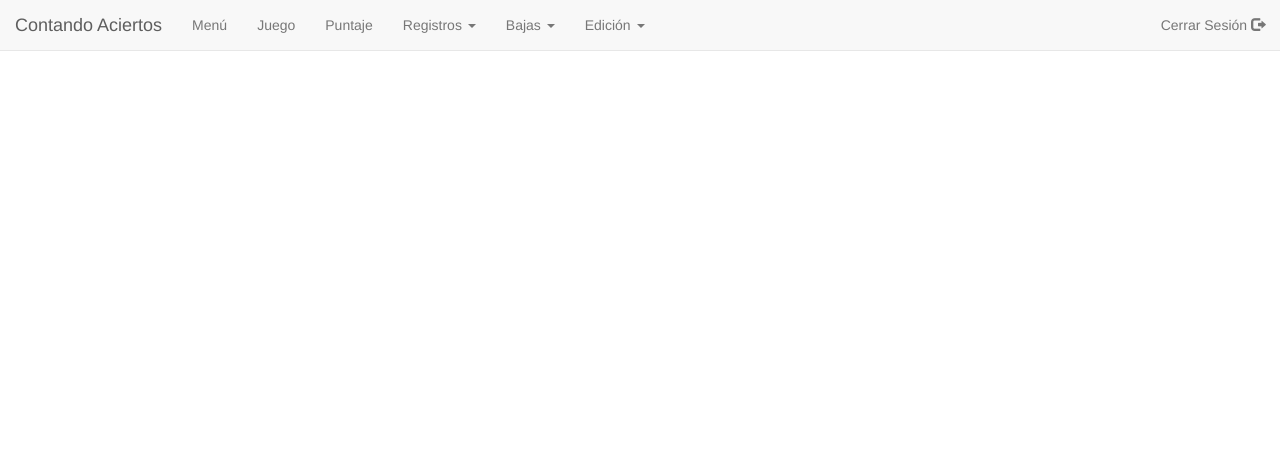
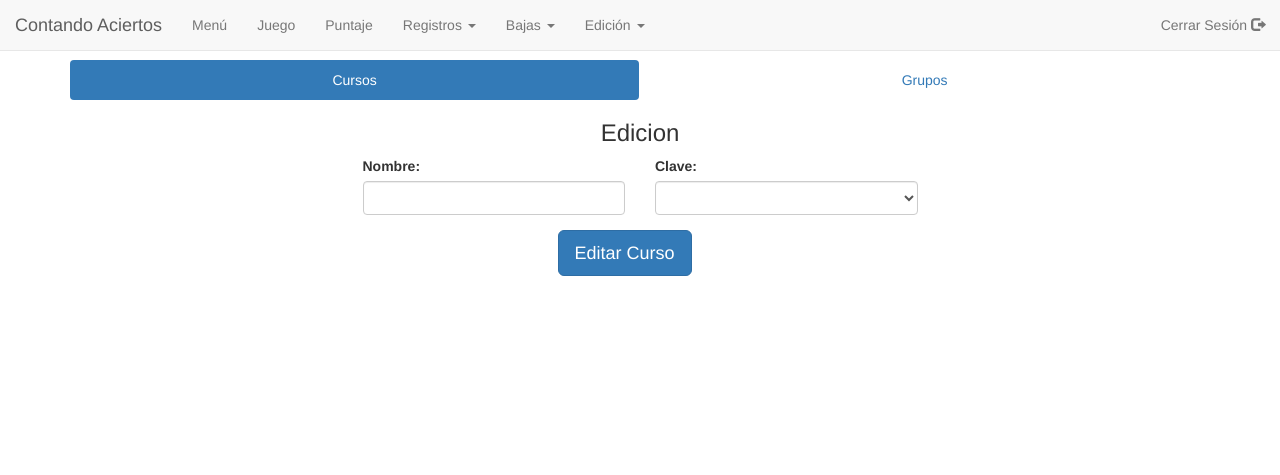
Before and after one commit to luisreyna93/ContandoAciertos, a PHP site: page /views/edCursosGrupos.php in a window 1280 px wide. Shown: the top 475 px of the page. Run offline with PHP 8.4, Linux system fonts and the light colour scheme; lists and menus that the app fills with data are empty.

Commit message:
Added edit view for courses and groups

```diff
--- a/Script para creación de base de datos.sql
+++ b/Script para creación de base de datos.sql
@@ -40,7 +40,7 @@ CREATE TABLE IF NOT EXISTS `Grupo` (
 `idGrupo` int(11) NOT NULL PRIMARY KEY AUTO_INCREMENT,
   `idMaestro` int(11) NOT NULL,
   `idMateria` int(11) NOT NULL,
-  `numero` int(11) NOT NULL,
+  `numero` int(11) NOT NULL UNIQUE,
   FOREIGN KEY(`idMaestro`) REFERENCES `Usuario`(`idUsuario`),
   FOREIGN KEY(`idMateria`) REFERENCES `Materia`(`idMateria`)
 ) ENGINE=InnoDB DEFAULT CHARSET=latin1;
--- a/views/edCursosGrupos.php
+++ b/views/edCursosGrupos.php
@@ -1,9 +1,10 @@
 <?php
-$PageTitle="EdicionCursosyGrupos";
+$PageTitle="RegistroCursosyGrupos";
 include_once('../elements/header.php');
 ?>
 
-    <title>Contando Aciertos - Edición de Cursos y Grupos</title>
+    <title>Contando Aciertos - Registro Cursos y Grupos</title>
+    <link type = 'text/css' rel = 'stylesheet' href = '../css/footerHeader.css'>
     </head>
 
     <?php
@@ -11,6 +12,71 @@ include_once('../elements/header.php');
     ?>
 
     <body>
+    	<div id="edicionUsuarios" class="container">
+	    	<ul class="nav nav-pills nav-justified">
+				<li class="active"><a data-toggle="pill" href="#cursos">Cursos</a></li>
+				<li><a data-toggle="pill" href="#grupos">Grupos</a></li>
+			</ul>
+
+			<div class="tab-content">
+				<div id="cursos" class="tab-pane fade in active">
+					<h3 class="text-center">Edicion</h3>
+					<div class="row">
+						<div class="col-sm-3 col-sm-offset-3">
+							<label>Nombre:</label>
+							<div class="form-group">
+								<input type="text" class="form-control" id="nombreCurso"/>
+							</div>
+						</div>
+						<div class="col-sm-3">
+                            <div class="form-group">
+								<label for="selClave">Clave:</label>
+								<select class="form-control" id="selClave">
+							  	</select>
+						    </div>
+						</div>
+
+						<div class="col-sm-2 col-sm-offset-5">
+							<div class="form-group">
+								<button class="btn btn-primary btn-lg" id="crearCurso">Editar Curso</button>
+							</div>
+						</div>
+					</div>
+				</div>
+
+				<div id="grupos" class="tab-pane fade">
+					<h3 class="text-center">Edicion</h3>
+					<div class="row">
+						<div class="col-sm-6 col-sm-offset-3">
+                            <div class="form-group">
+								<label for="selMateria">Materia:</label>
+								<select class="form-control" id="selMateria">
+							  	</select>
+						    </div>
+							<div class="form-group">
+								<label for="selGrupo">Grupo:</label>
+								<select class="form-control" id="selGrupo">
+							  	</select>
+						    </div>
+							<div class="form-group">
+								<label for="selMaestro">Maestro:</label>
+								<select class="form-control" id="selMaestro">
+							  	</select>
+						    </div>
+						</div>
+
+						<div class="col-sm-2 col-sm-offset-5">
+							<div class="form-group">
+								<button class="btn btn-primary btn-lg" id="crearGrupo">Editar Grupo</button>
+							</div>
+						</div>
+					</div>
+				</div>
+                <div id = 'feedback' class = 'text-center'>
+                </div>
+			</div>
+		</div>
+    </body>
 
 <?php
 include_once('../elements/footer.php');
--- a/views/regCursosGrupos.php
+++ b/views/regCursosGrupos.php
@@ -44,7 +44,7 @@ include_once('../elements/header.php');
 				</div>
 
 				<div id="grupos" class="tab-pane fade">
-					<h3 class="text-center">Edición</h3>
+					<h3 class="text-center">Registro</h3>
 					<div class="row">
 						<div class="col-sm-6 col-sm-offset-3">
                             <div class="form-group">
```
